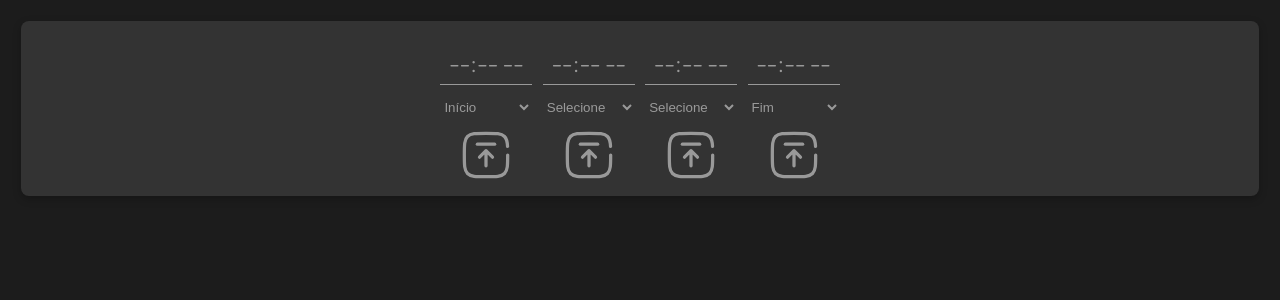
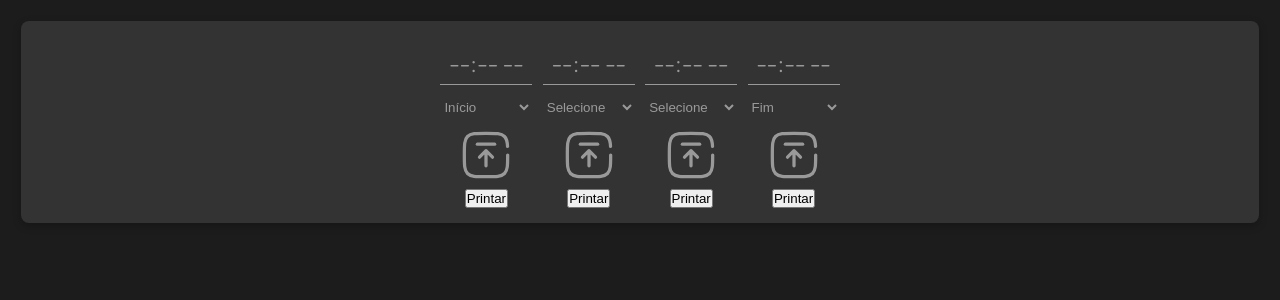
Before and after one commit to lucasmonsan/CatLog, a SvelteKit app: page / in a window 1280 px wide. Shown: the top 300 px of the page. Built offline with nearby package versions, Linux system fonts and the light colour scheme.

Commit message:
Alteração acidental.

```diff
--- a/src/components/layout/PunchClock.svelte
+++ b/src/components/layout/PunchClock.svelte
@@ -43,6 +43,7 @@
 				<Input id="Timepicker{index}" type="time" align="center" value={point.time} onInput={(value: string | Blob | undefined) => updatePoint(index, 'time', value)} />
 				<Dropdown value={point.type || ''} options={dropdownOptions} onChange={(value: string) => updatePoint(index, 'type', value as PunchClockPointType)} />
 				<Upload id="Updater{index}" onFileSelect={(file: string | Blob | undefined) => updatePoint(index, 'image', file)} />
+				<button on:click={() => console.log(point.time, '-', point.type)}>Printar</button>
 			</li>
 		{/each}
 	</ul>
```
